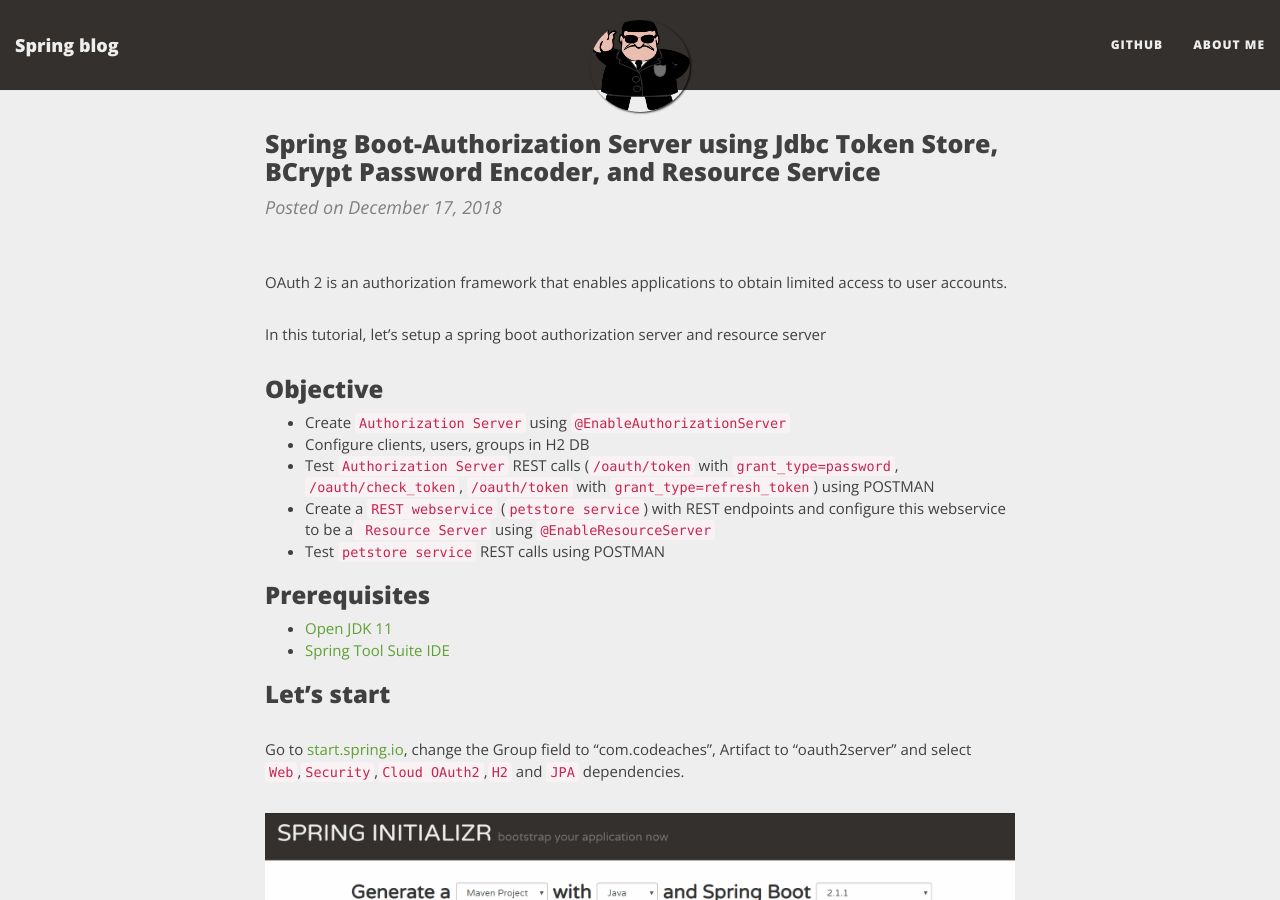
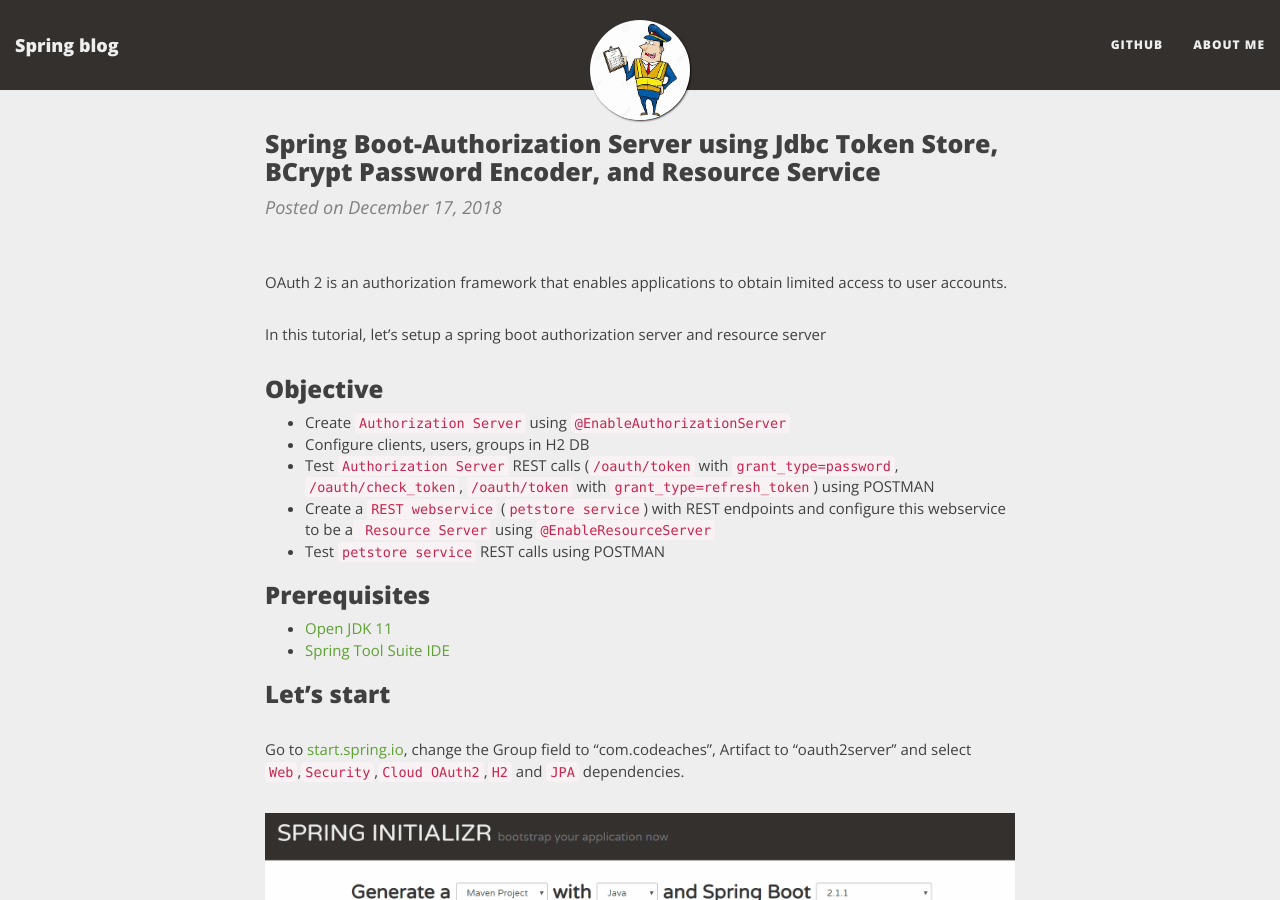
Before and after one commit to codeaches/codeaches.github.io, a Jekyll site: the page built from _posts/2018-12-17-Spring Boot-OAuth2 and Resource Server setup.md, in a window 1280 px wide and 900 px high. Built offline with Jekyll 4.4.1, drawn with Linux system fonts in a browser that asks for light colours; nearby versions of some CDN libraries.

Commit message:
no message

```diff
--- a/_posts/2018-12-17-Spring Boot-OAuth2 and Resource Server setup.md
+++ b/_posts/2018-12-17-Spring Boot-OAuth2 and Resource Server setup.md
@@ -2,8 +2,8 @@
 layout: post
 title: Spring Boot-Authorization Server using Jdbc Token Store, BCrypt Password Encoder, and Resource Service
 comments: false
-image: /img/oauth2server.png
-share-img: /img/oauth2server.png
+image: /img/oauth2server.jpg
+share-img: /img/oauth2server.jpg
 gh-badge: [star, fork, follow]
 tags: [spring-boot,spring-cloud,spring-security,oauth2-servier,resource-service,tutorial]
 lang: en
```
Also changed, not shown: img/oauth2server.jpg (added), img/oauth2server.png (deleted).
